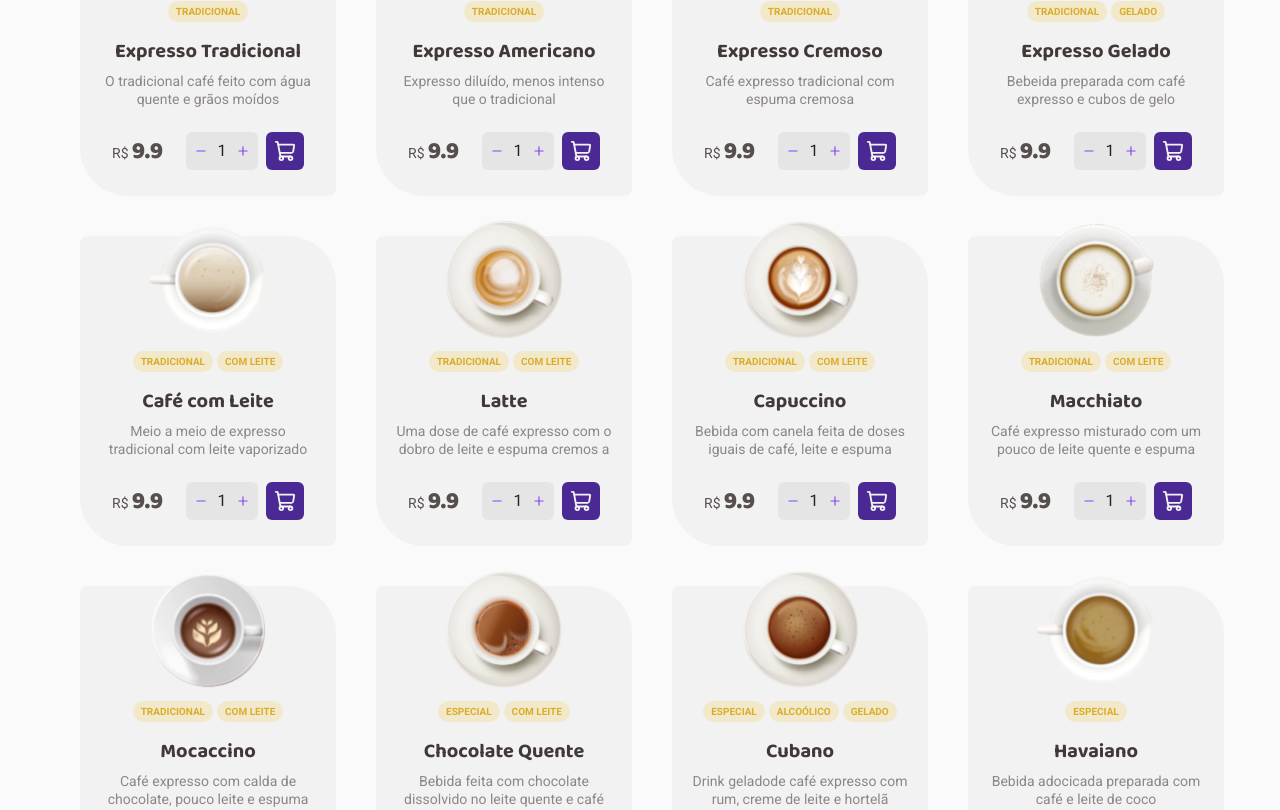
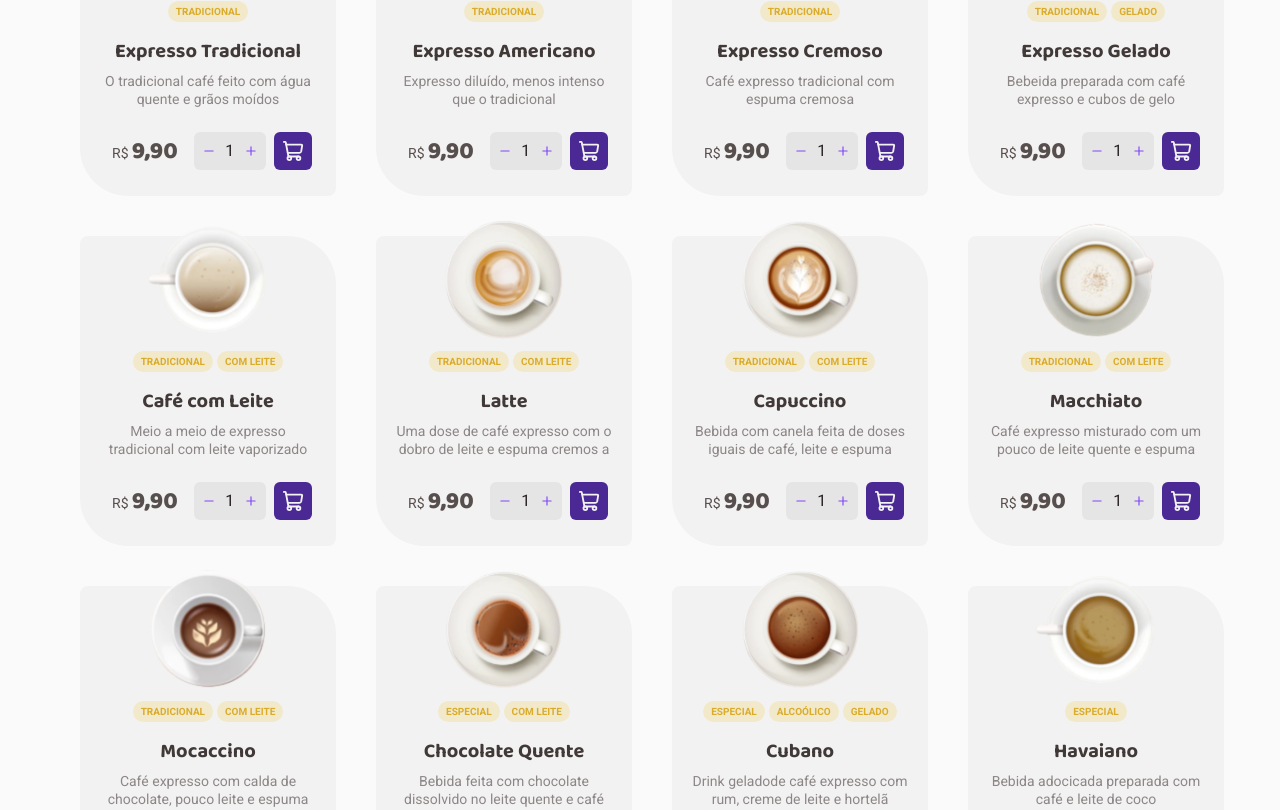
Before and after one commit to YasminFerrariDias/coffeeDelivery, a React (Vite) app: page / in a window 1280 px wide. Shown: the part 890-1700 px from the top of the page. Built offline with nearby package versions, Linux system fonts and the light colour scheme.

Commit message:
Formatando o número para moeda - NO PRICE

```diff
--- a/package.json
+++ b/package.json
@@ -11,8 +11,10 @@
   },
   "dependencies": {
     "lucide-react": "^1.7.0",
+    "numeral": "^2.0.6",
     "react": "^19.2.4",
     "react-dom": "^19.2.4",
+    "react-number-format": "^5.4.5",
     "styled-components": "^6.3.12"
   },
   "devDependencies": {
@@ -21,6 +23,7 @@
     "@rolldown/plugin-babel": "^0.2.1",
     "@types/babel__core": "^7.20.5",
     "@types/node": "^24.12.0",
+    "@types/numeral": "^2.0.5",
     "@types/react": "^19.2.14",
     "@types/react-dom": "^19.2.3",
     "@types/styled-components": "^5.1.36",
--- a/src/components/Number/index.tsx
+++ b/src/components/Number/index.tsx
@@ -10,7 +10,7 @@ interface NumberProps {
   | 'base-title'
   | 'base-subtitle'
   | 'base-text'
-  $number: number
+  $number: number | string
   className?: string
 }
 
--- a/src/components/Number/styles.ts
+++ b/src/components/Number/styles.ts
@@ -11,7 +11,7 @@ interface NumberContainerProps {
   | 'base-subtitle'
   | 'base-text'
   className?: string
-  $number: number
+  $number: number | string
 }
 
 export const NumberContainer = styled.div.attrs<NumberContainerProps>(
--- a/src/components/Price/index.tsx
+++ b/src/components/Price/index.tsx
@@ -2,15 +2,19 @@ import { Number } from '../Number'
 import { Text } from '../Text'
 import { PriceContainer } from './styles'
 
-interface PriceProps{
-  $number: number
+interface PriceProps {
+  $number: number | string
 }
 
 export function Price({ $number }: PriceProps) {
+
+    const formattedNumber = (typeof $number === 'number') ? $number.toFixed(2).replace('.', ',') : $number
+
     return (
+
       <PriceContainer>
         <Text color='base-text' $variant='text-s' text='R$' />
-      <Number $variantText='title-m' $number={$number} $variantColor='base-text' />
+        <Number $variantText='title-m' $number={formattedNumber} $variantColor='base-text' />
       </PriceContainer>
     )
   }
```
Also changed, not shown: 1 other file (tests, documents, lock files or other folders). Lines whose indentation alone changed are shown as unchanged.
